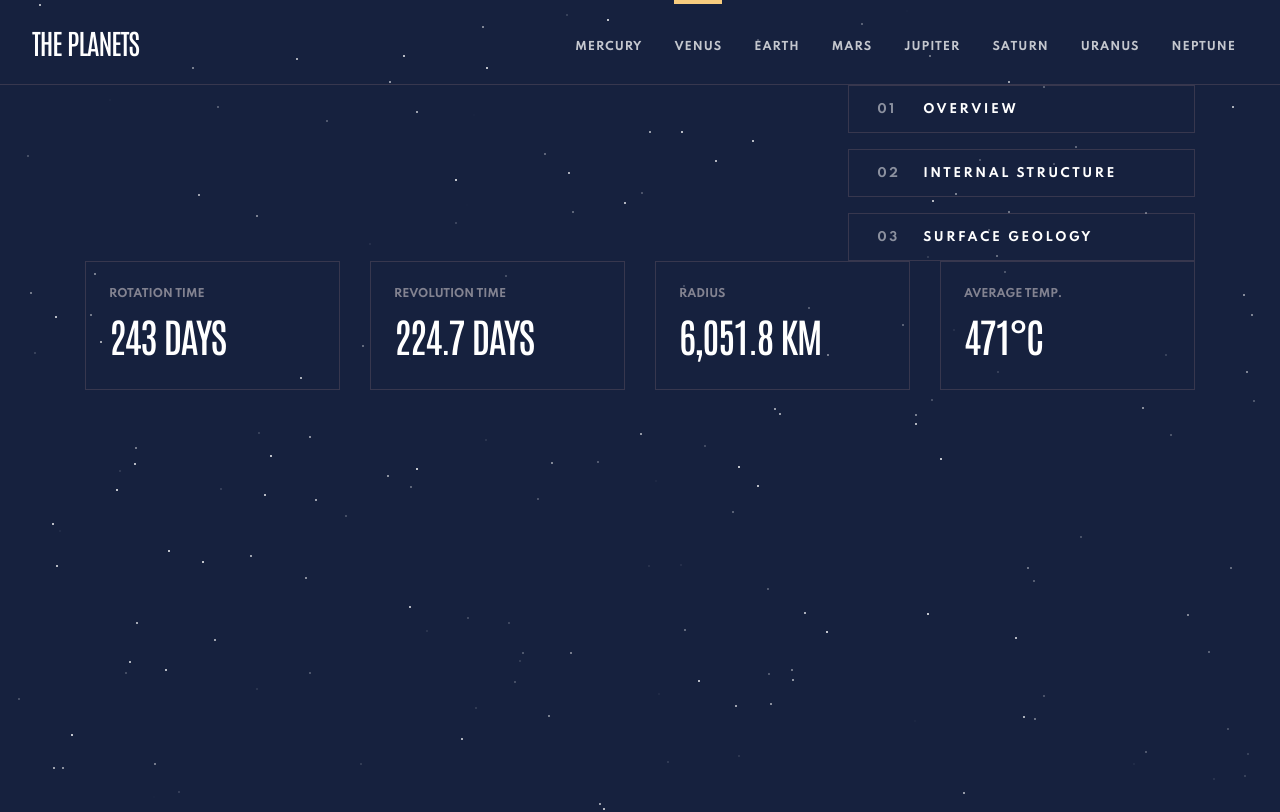
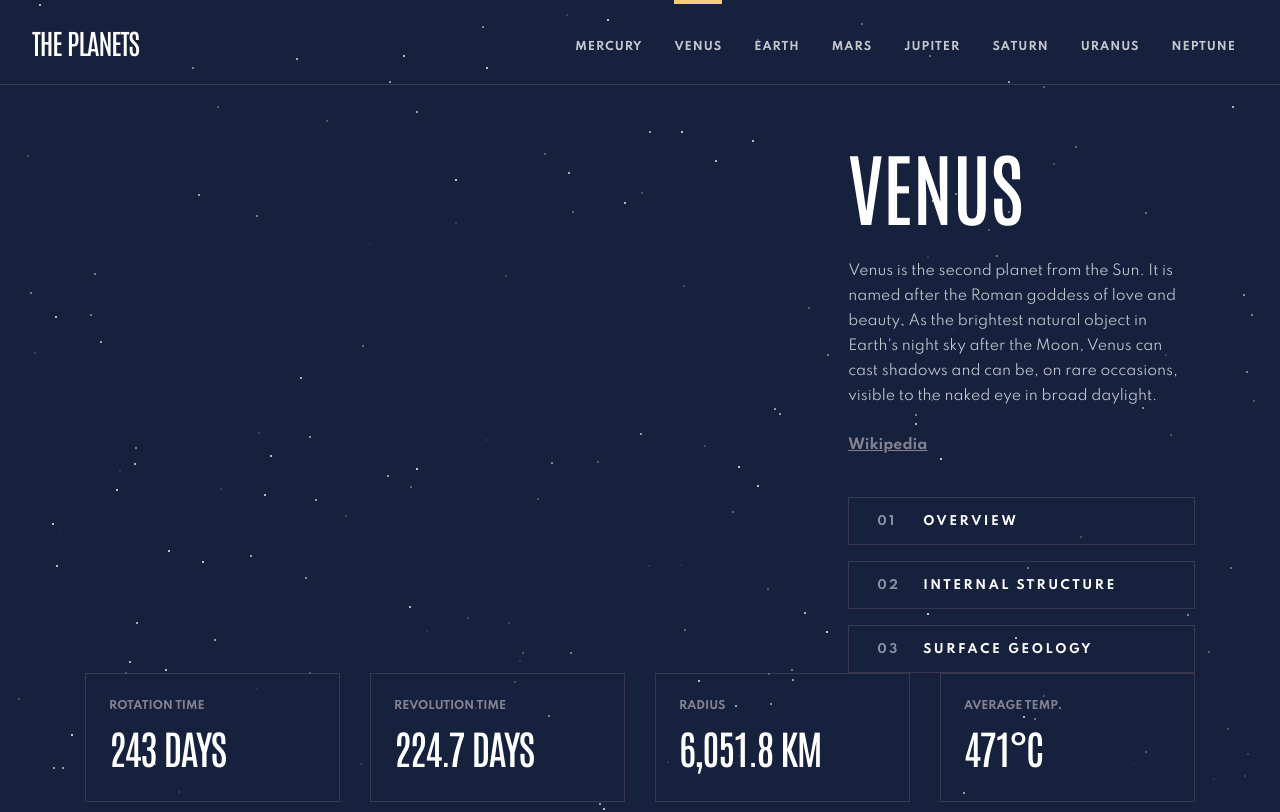
Before and after one commit to Ericawanja/Frontend-Mentor, a React (Create React App) app: page /venus in a window 1280 px wide. Shown: the top 812 px of the page. Built offline with nearby package versions, Linux system fonts and the light colour scheme.

Commit message:
Intro data

```diff
--- a/src/Components/PlanetSection/ImageIllustration/Illustration.js
+++ b/src/Components/PlanetSection/ImageIllustration/Illustration.js
@@ -1,15 +1,48 @@
 import { Illustration, Image } from "./IllustrationStyles";
 
+function IllustrationContainer({ planetData, isChanging, currentData }) {
+  console.log(currentData);
 
+  const containerVariants = {
+    hidden: {
+      opacity: 0,
+      scale: 0.5,
+      rotate: "20deg",
+      x: 200,
+    },
+    visible: {
+      opacity: 1,
+      scale: 1,
+      rotate: 0,
+      x: 0,
+      transition: { delay: 1, duration: 1.5 },
+    },
+    exit: {
+      opacity: 0,
+      scale: 0.5,
+      rotate: "-20deg",
+      x: -200,
+      transition: { duration: 1 },
+    },
+  };
 
-
-function IllustrationContainer({planetData, isChanging}) {
   return (
-    <Illustration>
-
-        <Image image={planetData.overview.image}/>
+    <Illustration
+      variants={containerVariants}
+      initial="hidden"
+      animate="visible"
+      exit="exit"
+    >
+      <Image
+        image={planetData.overview.image}
+        geo={currentData.geo ? currentData.geo : false}
+        desktopImgWidth={planetData.desktopImgWidth}
+        tabletImgWidth={planetData.tabletImgWidth}
+        mobileImgWidth={planetData.mobileImgWidth}
+        isChanging={isChanging ? true : false}
+      />
     </Illustration>
-  )
+  );
 }
 
 export default IllustrationContainer;
--- a/src/Components/PlanetSection/ImageIllustration/IllustrationStyles.js
+++ b/src/Components/PlanetSection/ImageIllustration/IllustrationStyles.js
@@ -1,6 +1,7 @@
 import styled, { css } from "styled-components";
+import { motion } from "framer-motion";
 
-export const Illustration = styled.div`
+export const Illustration = styled(motion.div)`
   height: 100vw;
   max-height: 304px;
   padding: 0 24px;
--- a/src/Components/PlanetSection/Intro/Intro.js
+++ b/src/Components/PlanetSection/Intro/Intro.js
@@ -1,18 +1,58 @@
+import { isCursorAtEnd } from "@testing-library/user-event/dist/utils";
+import { useEffect, useState } from "react";
 import { Text, SourceContainer, Title, Intro, Link } from "./IntroStyles";
 
+function IntroContainer({ planetData, currentData, isChanging }) {
+  const containerVariants = {
+    hidden: {
+      opacity: 0,
+      x: 50,
+    },
+    visible: {
+      opacity: 1,
+      x: 0,
+      transition: { delay: 1.5, duration: 1.5 },
+    },
+    exit: {
+      opacity: 0,
+      x: 50,
+      transition: { duration: 1 },
+    },
+  };
 
-function IntroContainer({planetData}) {
-    console.log(planetData)
+  //console.log(planetData.overview.source)
+
+  const [contentData, setContentData] = useState("");
+
+  useEffect(() => {
+    const checkData = (currentData) => {
+      if (currentData === "overview") {
+        setContentData(planetData.overview.content);
+      } else if (currentData === "structure") {
+        setContentData(planetData.structure.content);
+      } else {
+        setContentData(planetData.geology.content);
+      }
+    };
+    checkData(currentData);
+  }, [currentData, contentData]);
+
   return (
-    <Intro>
-        <Title>{planetData.name}</Title>
-        <Text>{planetData.overview.content}</Text>
-        <SourceContainer>
-        <Link href={planetData}>Wikipedia</Link>
-
-        </SourceContainer>
+    <Intro
+      variants={containerVariants}
+      initial="hidden"
+      animate="visible"
+      exit="exit"
+    >
+      <Title>{planetData.name}</Title>
+      <Text isChanging={isChanging}>{contentData}</Text>
+      <SourceContainer>
+        <Link href= {planetData.overview.source} target="_blank" rel="noreferrer">
+          Wikipedia
+        </Link>
+      </SourceContainer>
     </Intro>
-  )
+  );
 }
 
-export default IntroContainer
+export default IntroContainer;
--- a/src/Components/PlanetSection/Intro/IntroStyles.js
+++ b/src/Components/PlanetSection/Intro/IntroStyles.js
@@ -1,9 +1,105 @@
-import styled from "styled-components"
+import styled, { css } from 'styled-components';
+import { motion } from 'framer-motion';
 
-export const Intro = styled.div``
-export const Title = styled.h1``
-export const Text = styled.p``
-export const SourceContainer = styled.span``
+export const Intro = styled(motion.div)`
+    display: flex;
+    flex-flow: column;
+    align-items: center;
+    padding: 0 24px;
+    margin-bottom: 28px;
+
+    @media (min-width: 768px) {
+        grid-area: intro;
+        align-items: start;
+        padding: 0;
+    }
+
+    @media (min-width: 1025px) {
+        align-self: end;
+        margin: 60px 0 39px 0;
+    }
+`;
+
+export const Title = styled.h1`
+    color: ${(props) => props.theme.colors.white};
+    font-size: 2.5rem;
+    font-family: ${(props) => props.theme.fonts.secondary};
+    font-weight: 500;
+    line-height: 100%;
+    text-transform: uppercase;
+    margin-bottom: 16px;
+
+    @media (min-width: 768px) {
+        font-size: 3rem;
+        margin-bottom: 24px;
+    }
+
+    @media (min-width: 1025px) {
+        font-size: 5rem;
+        margin-bottom: 34px;
+    }
+`;
+
+export const Text = styled.p`
+    font-size: 0.6875rem;
+    line-height: 22px;
+    color: ${(props) => props.theme.colors.whiteAlpha75};
+    text-align: center;
+    margin-bottom: 10px;
+    max-width: 500px;
+
+    ${(props) =>
+        props.isChanging
+            ? css`
+                  animation: textSwap 2000ms ease;
+              `
+            : ``};
+
+    @media (min-width: 768px) {
+        text-align: left;
+        margin-bottom: 32px;
+        max-width: unset;
+    }
+
+    @media (min-width: 1025px) {
+        font-size: 0.875rem;
+        line-height: 25px;
+        margin-bottom: 24px;
+    }
+
+    @keyframes textSwap {
+        0% {
+            opacity: 1;
+            transform: scaleY(1);
+        }
+
+        50% {
+            opacity: 0;
+            transform: scaleY(1.2);
+        }
+
+        100% {
+            opacity: 1;
+            transform: scaleY(1);
+        }
+    }
+`;
+
+export const SourceContainer = styled.div`
+    display: flex;
+    gap: 5px;
+`;
+
+export const Span = styled.span`
+    color: ${(props) => props.theme.colors.grayLight};
+    font-size: 0.75rem;
+    line-height: 25px;
+
+    @media (min-width: 1025px) {
+        font-size: 0.875rem;
+    }
+`;
+
 export const Link = styled.a`
     display: flex;
     align-items: center;
@@ -12,4 +108,19 @@ font-size: 0.75rem;
     font-weight: 600;
     line-height: 25px;
     text-decoration: underline;
-`
+    color: ${(props) => props.theme.colors.grayLight};
+
+    &:focus {
+        outline: none;
+    }
+
+    &:focus-visible {
+        outline: 2px dashed yellow;
+        outline-offset: 2px;
+    }
+
+    @media (min-width: 1025px) {
+        font-size: 0.875rem;
+        gap: 8px;
+    }
+`;
--- a/src/Components/PlanetSection/PlanetSection.js
+++ b/src/Components/PlanetSection/PlanetSection.js
@@ -11,6 +11,9 @@ import useDataChange from "./useReplaceInfo";
 const PlanetSection = ({ planetData }) => {
   const [handleClick, currentTab, currentData, isChanging] =
     useDataChange(planetData);
+
+//console.log(currentData, 'h')
+
   const [windowWidth, setWindowWidth] = useState(window.innerWidth);
 
   const checkWindowWidth = () => {
@@ -36,9 +39,13 @@ const PlanetSection = ({ planetData }) => {
         />
         <IllustrationContainer
           planetData={planetData}
-          handleClick={handleClick}
-          currentTab={currentTab}
-          windowWidth={windowWidth}
+          currentData ={currentData}
+          isChanging={isChanging}
+        />
+        <IntroContainer
+          planetData={planetData}
+          currentData={currentData}
+          isChanging={isChanging}
         />
         <InfoContainer planetData={planetData} />
       </Container>
```
Lines whose indentation alone changed are shown as unchanged.
